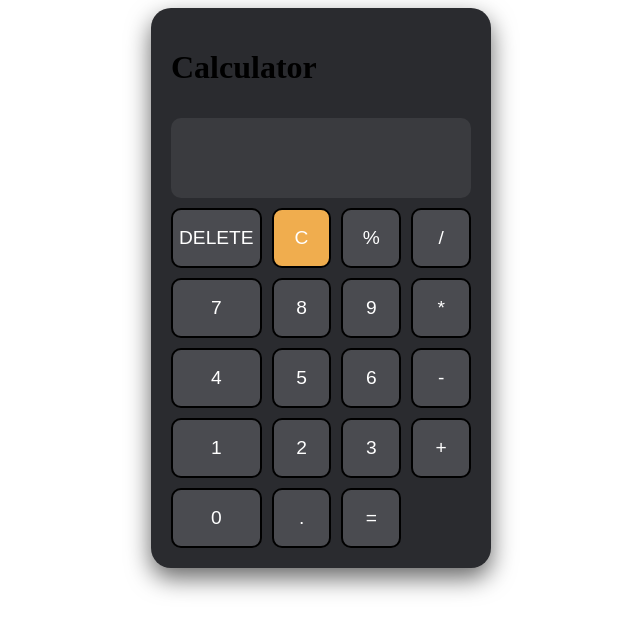
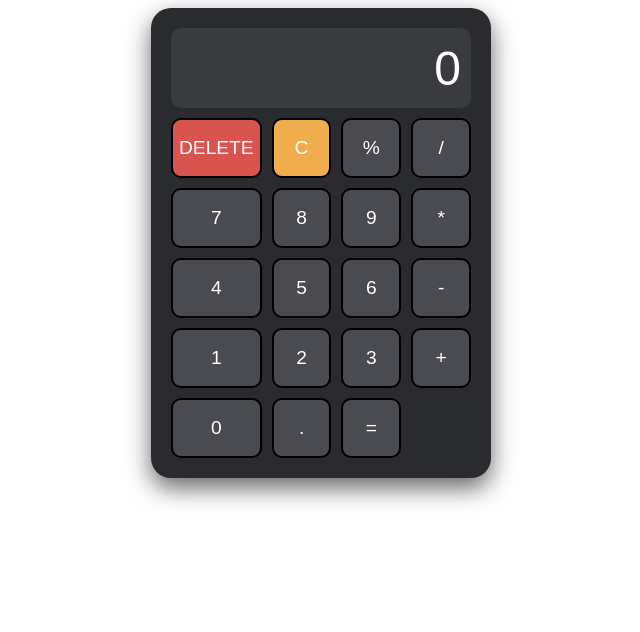
Before and after one commit to redking23/odin-calculator, a plain HTML site: page index.html in a window 1280 px wide. Shown: the whole page, without its empty margins (319-959 px from the left). Drawn offline with Linux system fonts and the light colour scheme.

Commit message:
completed

```diff
--- a/index.html
+++ b/index.html
@@ -10,7 +10,6 @@
 
 <body>
     <div class="container">
-        <h1>Calculator</h1>
         <input type="text" id="display" disabled>
         <div class="all-buttons">
             <button class="delete" data-type="action" data-value="delete">DELETE</button>
--- a/script.js
+++ b/script.js
@@ -9,6 +9,7 @@ let shouldResetDisplay = false;
 function updateDisplay() {
   display.value = displayValue;
 }
+updateDisplay();
 
 function operate(a, b, op) {
   switch (op) {
--- a/style.css
+++ b/style.css
@@ -38,7 +38,7 @@ button {
     color: white;
     font-size: 1.2em;
 }
-.allclear {
+.delete {
     background-color: #d9534f;
 }
 .clear {
```
